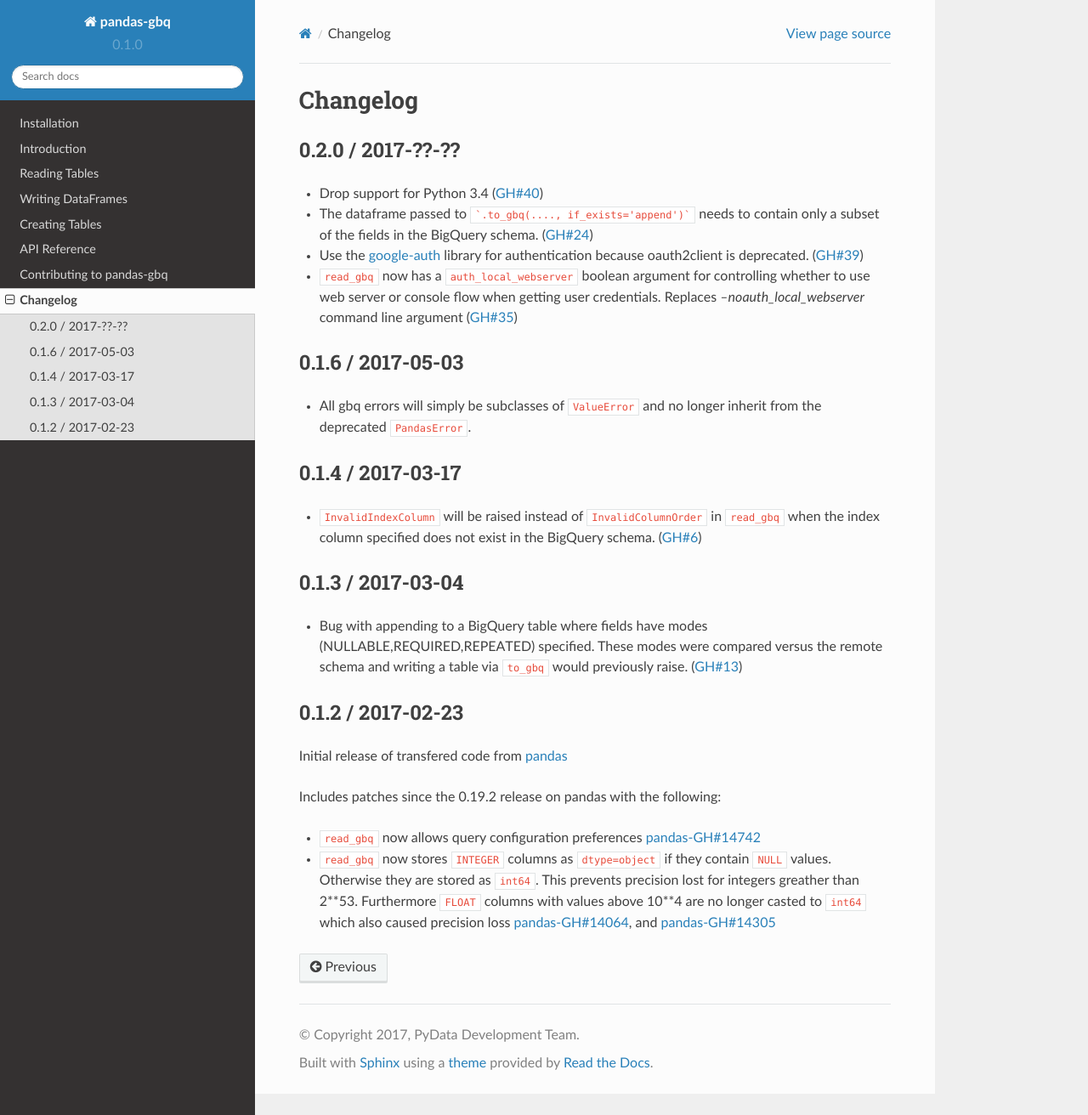
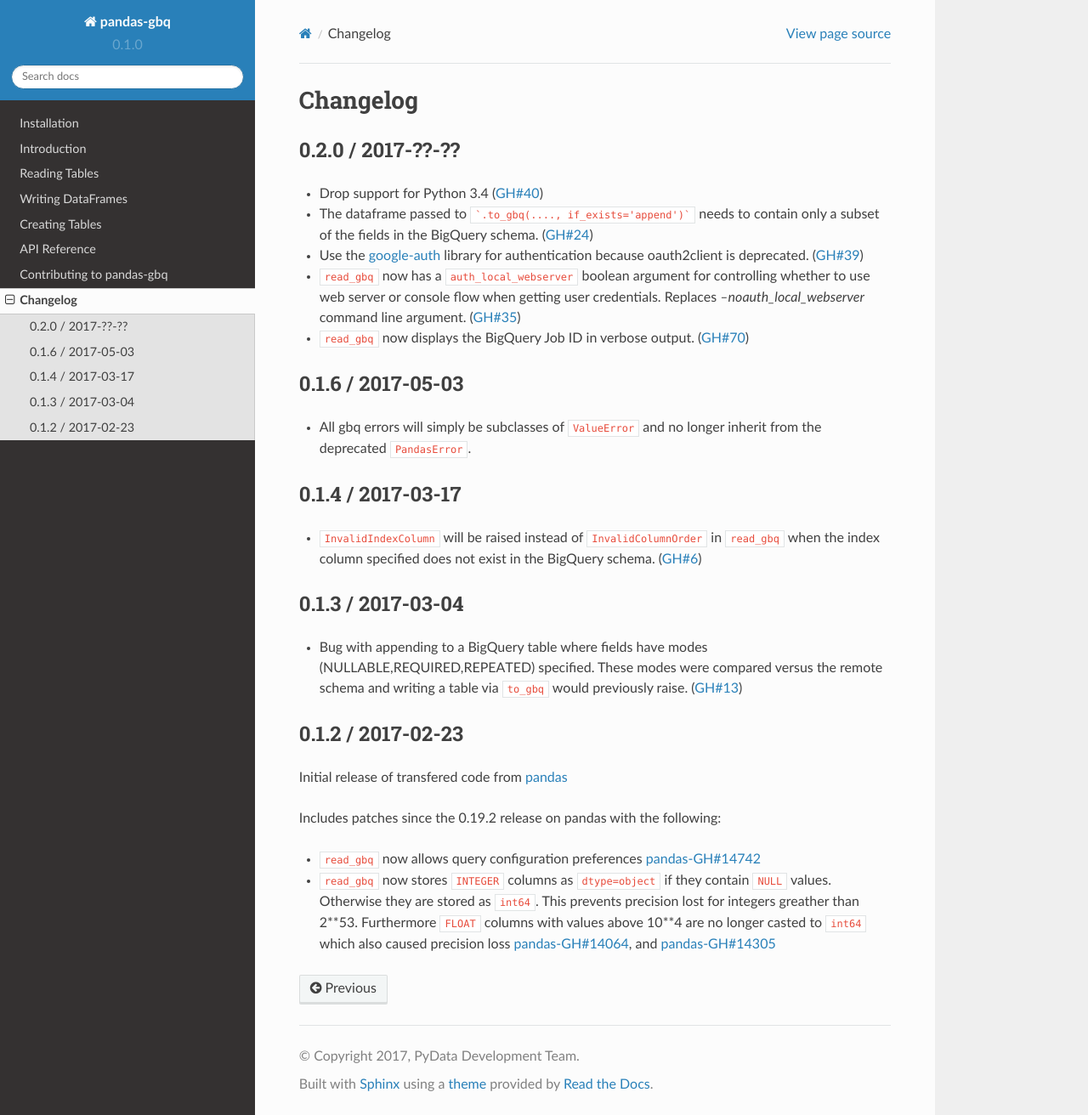
Before and after one commit to googleapis/python-bigquery-pandas, a Sphinx documentation site: the page built from docs/source/changelog.rst, in a window 1280 px wide and 1312 px high. Shown: the whole window at 85% size. Built offline with Sphinx 7.4.7 and the Read the Docs theme 2.0.0, drawn with Linux system fonts in a browser that asks for light colours.

Commit message:
ENH: BQ Job Id in verbose output (#70)
* ENH: BQ Job Id in verbose output
* changelog entry

````diff
--- a/docs/source/changelog.rst
+++ b/docs/source/changelog.rst
@@ -7,7 +7,8 @@
 - Drop support for Python 3.4 (:issue:`40`)
 - The dataframe passed to ```.to_gbq(...., if_exists='append')``` needs to contain only a subset of the fields in the BigQuery schema. (:issue:`24`)
 - Use the `google-auth <https://google-auth.readthedocs.io/en/latest/>`__ library for authentication because oauth2client is deprecated. (:issue:`39`)
-- ``read_gbq`` now has a ``auth_local_webserver`` boolean argument for controlling whether to use web server or console flow when getting user credentials. Replaces `--noauth_local_webserver` command line argument (:issue:`35`)
+- ``read_gbq`` now has a ``auth_local_webserver`` boolean argument for controlling whether to use web server or console flow when getting user credentials. Replaces `--noauth_local_webserver` command line argument. (:issue:`35`)
+- ``read_gbq`` now displays the BigQuery Job ID in verbose output. (:issue:`70`)
 
 0.1.6 / 2017-05-03
 ------------------
````
Also changed, not shown: 1 other file.
